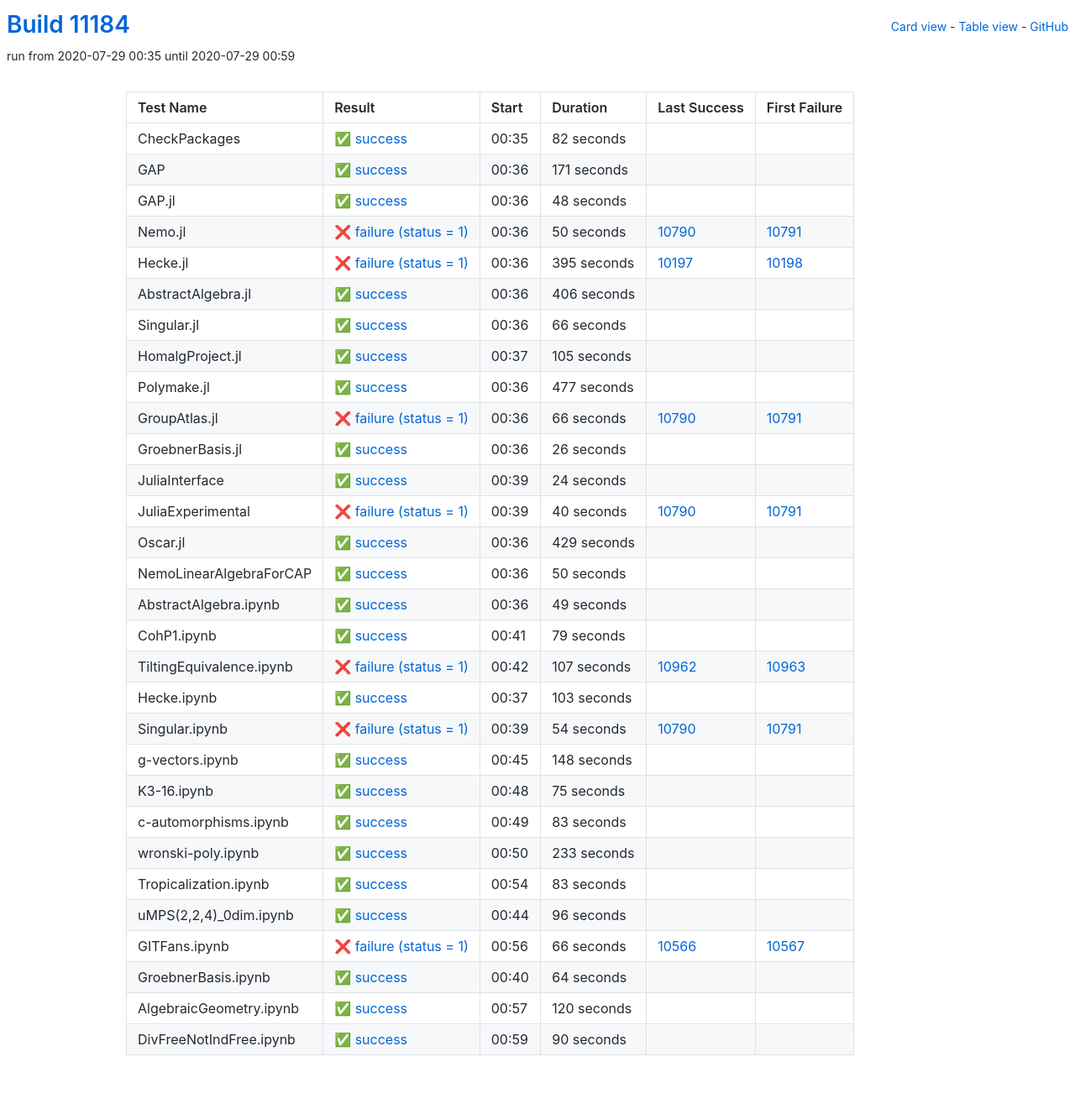
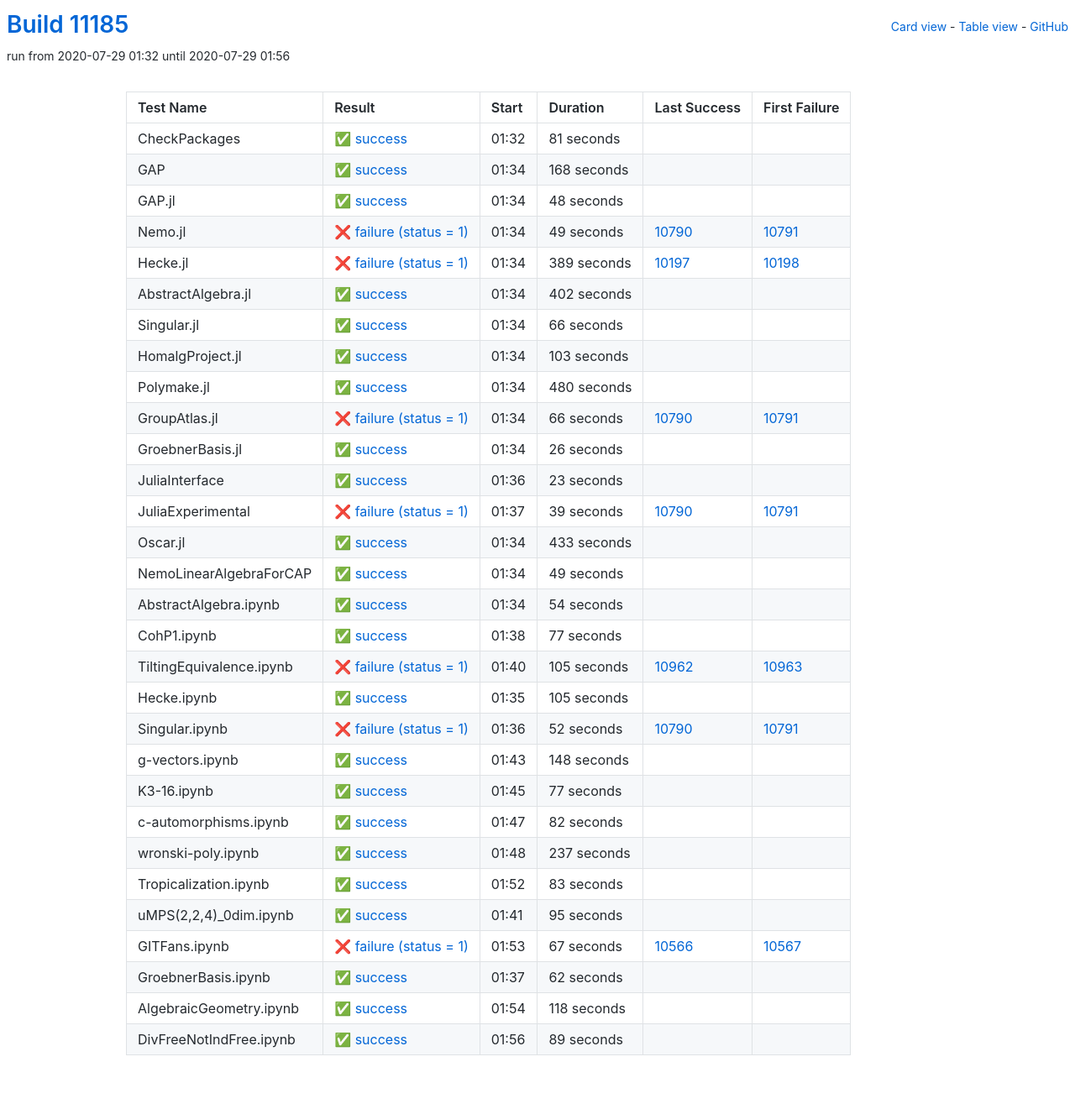
Before and after one commit to oscar-system/oscar-ci-status, a Jekyll site: the page built from table.html, in a window 1280 px wide. Shown: the whole page at 84% size. Built offline with Jekyll 4.4.1, drawn with Linux system fonts in a browser that asks for light colours.

Commit message:
Build #11185

```diff
--- a/_data/ci.yml
+++ b/_data/ci.yml
@@ -1,6 +1,6 @@
 ---
-build: 11184
-build_url: https://oscarci.mathematik.uni-kl.de/job/oscar/11184/
+build: 11185
+build_url: https://oscarci.mathematik.uni-kl.de/job/oscar/11185/
 job: oscar
 organization: oscar-system
 repo: oscar-ci-status
@@ -8,32 +8,32 @@
 tests:
 - name: CheckPackages
   id: checkpackages
-  log: https://oscarci.mathematik.uni-kl.de/job/oscar/11184/artifact/logs/build-11184/CheckPackages.log
-  start: 2020-07-29 00:35
+  log: https://oscarci.mathematik.uni-kl.de/job/oscar/11185/artifact/logs/build-11185/CheckPackages.log
+  start: 2020-07-29 01:32
   success: true
   exitcode: 0
   status: success
-  duration: 82
+  duration: 81
   last_success: false
   last_success_url:
   first_failure: false
   first_failure_url:
 - name: GAP
   id: gap
-  log: https://oscarci.mathematik.uni-kl.de/job/oscar/11184/artifact/logs/build-11184/GAP.log
-  start: 2020-07-29 00:36
+  log: https://oscarci.mathematik.uni-kl.de/job/oscar/11185/artifact/logs/build-11185/GAP.log
+  start: 2020-07-29 01:34
   success: true
   exitcode: 0
   status: success
-  duration: 171
+  duration: 168
   last_success: false
   last_success_url:
   first_failure: false
   first_failure_url:
 - name: GAP.jl
   id: gap-jl
-  log: https://oscarci.mathematik.uni-kl.de/job/oscar/11184/artifact/logs/build-11184/GAP.jl.log
-  start: 2020-07-29 00:36
+  log: https://oscarci.mathematik.uni-kl.de/job/oscar/11185/artifact/logs/build-11185/GAP.jl.log
+  start: 2020-07-29 01:34
   success: true
   exitcode: 0
   status: success
@@ -44,44 +44,44 @@
   first_failure_url:
 - name: Nemo.jl
   id: nemo-jl
-  log: https://oscarci.mathematik.uni-kl.de/job/oscar/11184/artifact/logs/build-11184/Nemo.jl.log
-  start: 2020-07-29 00:36
+  log: https://oscarci.mathematik.uni-kl.de/job/oscar/11185/artifact/logs/build-11185/Nemo.jl.log
+  start: 2020-07-29 01:34
   success: false
   exitcode: 1
   status: failure
-  duration: 50
+  duration: 49
   last_success: 10790
   last_success_url: https://oscarci.mathematik.uni-kl.de/job/oscar/10790/
   first_failure: 10791
   first_failure_url: https://oscarci.mathematik.uni-kl.de/job/oscar/10791/
 - name: Hecke.jl
   id: hecke-jl
-  log: https://oscarci.mathematik.uni-kl.de/job/oscar/11184/artifact/logs/build-11184/Hecke.jl.log
-  start: 2020-07-29 00:36
+  log: https://oscarci.mathematik.uni-kl.de/job/oscar/11185/artifact/logs/build-11185/Hecke.jl.log
+  start: 2020-07-29 01:34
   success: false
   exitcode: 1
   status: failure
-  duration: 395
+  duration: 389
   last_success: 10197
   last_success_url: https://oscarci.mathematik.uni-kl.de/job/oscar/10197/
   first_failure: 10198
   first_failure_url: https://oscarci.mathematik.uni-kl.de/job/oscar/10198/
 - name: AbstractAlgebra.jl
   id: abstractalgebra-jl
-  log: https://oscarci.mathematik.uni-kl.de/job/oscar/11184/artifact/logs/build-11184/AbstractAlgebra.jl.log
-  start: 2020-07-29 00:36
+  log: https://oscarci.mathematik.uni-kl.de/job/oscar/11185/artifact/logs/build-11185/AbstractAlgebra.jl.log
+  start: 2020-07-29 01:34
   success: true
   exitcode: 0
   status: success
-  duration: 406
+  duration: 402
   last_success: false
   last_success_url:
   first_failure: false
   first_failure_url:
 - name: Singular.jl
   id: singular-jl
-  log: https://oscarci.mathematik.uni-kl.de/job/oscar/11184/artifact/logs/build-11184/Singular.jl.log
-  start: 2020-07-29 00:36
+  log: https://oscarci.mathematik.uni-kl.de/job/oscar/11185/artifact/logs/build-11185/Singular.jl.log
+  start: 2020-07-29 01:34
   success: true
   exitcode: 0
   status: success
@@ -92,32 +92,32 @@
   first_failure_url:
 - name: HomalgProject.jl
   id: homalgproject-jl
-  log: https://oscarci.mathematik.uni-kl.de/job/oscar/11184/artifact/logs/build-11184/HomalgProject.jl.log
-  start: 2020-07-29 00:37
+  log: https://oscarci.mathematik.uni-kl.de/job/oscar/11185/artifact/logs/build-11185/HomalgProject.jl.log
+  start: 2020-07-29 01:34
   success: true
   exitcode: 0
   status: success
-  duration: 105
+  duration: 103
   last_success: false
   last_success_url:
   first_failure: false
   first_failure_url:
 - name: Polymake.jl
   id: polymake-jl
-  log: https://oscarci.mathematik.uni-kl.de/job/oscar/11184/artifact/logs/build-11184/Polymake.jl.log
-  start: 2020-07-29 00:36
+  log: https://oscarci.mathematik.uni-kl.de/job/oscar/11185/artifact/logs/build-11185/Polymake.jl.log
+  start: 2020-07-29 01:34
   success: true
   exitcode: 0
   status: success
-  duration: 477
+  duration: 480
   last_success: false
   last_success_url:
   first_failure: false
   first_failure_url:
 - name: GroupAtlas.jl
   id: groupatlas-jl
-  log: https://oscarci.mathematik.uni-kl.de/job/oscar/11184/artifact/logs/build-11184/GroupAtlas.jl.log
-  start: 2020-07-29 00:36
+  log: https://oscarci.mathematik.uni-kl.de/job/oscar/11185/artifact/logs/build-11185/GroupAtlas.jl.log
+  start: 2020-07-29 01:34
   success: false
   exitcode: 1
   status: failure
@@ -128,8 +128,8 @@
   first_failure_url: https://oscarci.mathematik.uni-kl.de/job/oscar/10791/
 - name: GroebnerBasis.jl
   id: groebnerbasis-jl
-  log: https://oscarci.mathematik.uni-kl.de/job/oscar/11184/artifact/logs/build-11184/GroebnerBasis.jl.log
-  start: 2020-07-29 00:36
+  log: https://oscarci.mathematik.uni-kl.de/job/oscar/11185/artifact/logs/build-11185/GroebnerBasis.jl.log
+  start: 2020-07-29 01:34
   success: true
   exitcode: 0
   status: success
@@ -140,56 +140,44 @@
   first_failure_url:
 - name: JuliaInterface
   id: juliainterface
-  log: https://oscarci.mathematik.uni-kl.de/job/oscar/11184/artifact/logs/build-11184/JuliaInterface.log
-  start: 2020-07-29 00:39
+  log: https://oscarci.mathematik.uni-kl.de/job/oscar/11185/artifact/logs/build-11185/JuliaInterface.log
+  start: 2020-07-29 01:36
   success: true
   exitcode: 0
   status: success
-  duration: 24
+  duration: 23
   last_success: false
   last_success_url:
   first_failure: false
   first_failure_url:
 - name: JuliaExperimental
   id: juliaexperimental
-  log: https://oscarci.mathematik.uni-kl.de/job/oscar/11184/artifact/logs/build-11184/JuliaExperimental.log
-  start: 2020-07-29 00:39
+  log: https://oscarci.mathematik.uni-kl.de/job/oscar/11185/artifact/logs/build-11185/JuliaExperimental.log
+  start: 2020-07-29 01:37
   success: false
   exitcode: 1
   status: failure
-  duration: 40
+  duration: 39
   last_success: 10790
   last_success_url: https://oscarci.mathematik.uni-kl.de/job/oscar/10790/
   first_failure: 10791
   first_failure_url: https://oscarci.mathematik.uni-kl.de/job/oscar/10791/
 - name: Oscar.jl
   id: oscar-jl
-  log: https://oscarci.mathematik.uni-kl.de/job/oscar/11184/artifact/logs/build-11184/Oscar.jl.log
-  start: 2020-07-29 00:36
+  log: https://oscarci.mathematik.uni-kl.de/job/oscar/11185/artifact/logs/build-11185/Oscar.jl.log
+  start: 2020-07-29 01:34
   success: true
   exitcode: 0
   status: success
-  duration: 429
+  duration: 433
   last_success: false
   last_success_url:
   first_failure: false
   first_failure_url:
 - name: NemoLinearAlgebraForCAP
   id: nemolinearalgebraforcap
-  log: https://oscarci.mathematik.uni-kl.de/job/oscar/11184/artifact/logs/build-11184/NemoLinearAlgebraForCAP.log
-  start: 2020-07-29 00:36
-  success: true
-  exitcode: 0
-  status: success
-  duration: 50
-  last_success: false
-  last_success_url:
-  first_failure: false
-  first_failure_url:
-- name: AbstractAlgebra.ipynb
-  id: abstractalgebra-ipynb
-  log: https://oscarci.mathematik.uni-kl.de/job/oscar/11184/artifact/logs/build-11184/AbstractAlgebra.ipynb.log
-  start: 2020-07-29 00:36
+  log: https://oscarci.mathematik.uni-kl.de/job/oscar/11185/artifact/logs/build-11185/NemoLinearAlgebraForCAP.log
+  start: 2020-07-29 01:34
   success: true
   exitcode: 0
   status: success
@@ -198,58 +186,70 @@
   last_success_url:
   first_failure: false
   first_failure_url:
-- name: CohP1.ipynb
-  id: cohp1-ipynb
-  log: https://oscarci.mathematik.uni-kl.de/job/oscar/11184/artifact/logs/build-11184/CohP1.ipynb.log
-  start: 2020-07-29 00:41
+- name: AbstractAlgebra.ipynb
+  id: abstractalgebra-ipynb
+  log: https://oscarci.mathematik.uni-kl.de/job/oscar/11185/artifact/logs/build-11185/AbstractAlgebra.ipynb.log
+  start: 2020-07-29 01:34
   success: true
   exitcode: 0
   status: success
-  duration: 79
+  duration: 54
+  last_success: false
+  last_success_url:
+  first_failure: false
+  first_failure_url:
+- name: CohP1.ipynb
+  id: cohp1-ipynb
+  log: https://oscarci.mathematik.uni-kl.de/job/oscar/11185/artifact/logs/build-11185/CohP1.ipynb.log
+  start: 2020-07-29 01:38
+  success: true
+  exitcode: 0
+  status: success
+  duration: 77
   last_success: false
   last_success_url:
   first_failure: false
   first_failure_url:
 - name: TiltingEquivalence.ipynb
   id: tiltingequivalence-ipynb
-  log: https://oscarci.mathematik.uni-kl.de/job/oscar/11184/artifact/logs/build-11184/TiltingEquivalence.ipynb.log
-  start: 2020-07-29 00:42
+  log: https://oscarci.mathematik.uni-kl.de/job/oscar/11185/artifact/logs/build-11185/TiltingEquivalence.ipynb.log
+  start: 2020-07-29 01:40
   success: false
   exitcode: 1
   status: failure
-  duration: 107
+  duration: 105
   last_success: 10962
   last_success_url: https://oscarci.mathematik.uni-kl.de/job/oscar/10962/
   first_failure: 10963
   first_failure_url: https://oscarci.mathematik.uni-kl.de/job/oscar/10963/
 - name: Hecke.ipynb
   id: hecke-ipynb
-  log: https://oscarci.mathematik.uni-kl.de/job/oscar/11184/artifact/logs/build-11184/Hecke.ipynb.log
-  start: 2020-07-29 00:37
+  log: https://oscarci.mathematik.uni-kl.de/job/oscar/11185/artifact/logs/build-11185/Hecke.ipynb.log
+  start: 2020-07-29 01:35
   success: true
   exitcode: 0
   status: success
-  duration: 103
+  duration: 105
   last_success: false
   last_success_url:
   first_failure: false
   first_failure_url:
 - name: Singular.ipynb
   id: singular-ipynb
-  log: https://oscarci.mathematik.uni-kl.de/job/oscar/11184/artifact/logs/build-11184/Singular.ipynb.log
-  start: 2020-07-29 00:39
+  log: https://oscarci.mathematik.uni-kl.de/job/oscar/11185/artifact/logs/build-11185/Singular.ipynb.log
+  start: 2020-07-29 01:36
   success: false
   exitcode: 1
   status: failure
-  duration: 54
+  duration: 52
   last_success: 10790
   last_success_url: https://oscarci.mathematik.uni-kl.de/job/oscar/10790/
   first_failure: 10791
   first_failure_url: https://oscarci.mathematik.uni-kl.de/job/oscar/10791/
 - name: g-vectors.ipynb
   id: g-vectors-ipynb
-  log: https://oscarci.mathematik.uni-kl.de/job/oscar/11184/artifact/logs/build-11184/g-vectors.ipynb.log
-  start: 2020-07-29 00:45
+  log: https://oscarci.mathematik.uni-kl.de/job/oscar/11185/artifact/logs/build-11185/g-vectors.ipynb.log
+  start: 2020-07-29 01:43
   success: true
   exitcode: 0
   status: success
@@ -260,44 +260,44 @@
   first_failure_url:
 - name: K3-16.ipynb
   id: k3-16-ipynb
-  log: https://oscarci.mathematik.uni-kl.de/job/oscar/11184/artifact/logs/build-11184/K3-16.ipynb.log
-  start: 2020-07-29 00:48
+  log: https://oscarci.mathematik.uni-kl.de/job/oscar/11185/artifact/logs/build-11185/K3-16.ipynb.log
+  start: 2020-07-29 01:45
   success: true
   exitcode: 0
   status: success
-  duration: 75
+  duration: 77
   last_success: false
   last_success_url:
   first_failure: false
   first_failure_url:
 - name: c-automorphisms.ipynb
   id: c-automorphisms-ipynb
-  log: https://oscarci.mathematik.uni-kl.de/job/oscar/11184/artifact/logs/build-11184/c-automorphisms.ipynb.log
-  start: 2020-07-29 00:49
+  log: https://oscarci.mathematik.uni-kl.de/job/oscar/11185/artifact/logs/build-11185/c-automorphisms.ipynb.log
+  start: 2020-07-29 01:47
   success: true
   exitcode: 0
   status: success
-  duration: 83
+  duration: 82
   last_success: false
   last_success_url:
   first_failure: false
   first_failure_url:
 - name: wronski-poly.ipynb
   id: wronski-poly-ipynb
-  log: https://oscarci.mathematik.uni-kl.de/job/oscar/11184/artifact/logs/build-11184/wronski-poly.ipynb.log
-  start: 2020-07-29 00:50
+  log: https://oscarci.mathematik.uni-kl.de/job/oscar/11185/artifact/logs/build-11185/wronski-poly.ipynb.log
+  start: 2020-07-29 01:48
   success: true
   exitcode: 0
   status: success
-  duration: 233
+  duration: 237
   last_success: false
   last_success_url:
   first_failure: false
   first_failure_url:
 - name: Tropicalization.ipynb
   id: tropicalization-ipynb
-  log: https://oscarci.mathematik.uni-kl.de/job/oscar/11184/artifact/logs/build-11184/Tropicalization.ipynb.log
-  start: 2020-07-29 00:54
+  log: https://oscarci.mathematik.uni-kl.de/job/oscar/11185/artifact/logs/build-11185/Tropicalization.ipynb.log
+  start: 2020-07-29 01:52
   success: true
   exitcode: 0
   status: success
@@ -308,60 +308,60 @@
   first_failure_url:
 - name: uMPS(2,2,4)_0dim.ipynb
   id: umps-2-2-4-0dim-ipynb
-  log: https://oscarci.mathematik.uni-kl.de/job/oscar/11184/artifact/logs/build-11184/uMPS-2-2-4-_0dim.ipynb.log
-  start: 2020-07-29 00:44
+  log: https://oscarci.mathematik.uni-kl.de/job/oscar/11185/artifact/logs/build-11185/uMPS-2-2-4-_0dim.ipynb.log
+  start: 2020-07-29 01:41
   success: true
   exitcode: 0
   status: success
-  duration: 96
+  duration: 95
   last_success: false
   last_success_url:
   first_failure: false
   first_failure_url:
 - name: GITFans.ipynb
   id: gitfans-ipynb
-  log: https://oscarci.mathematik.uni-kl.de/job/oscar/11184/artifact/logs/build-11184/GITFans.ipynb.log
-  start: 2020-07-29 00:56
+  log: https://oscarci.mathematik.uni-kl.de/job/oscar/11185/artifact/logs/build-11185/GITFans.ipynb.log
+  start: 2020-07-29 01:53
   success: false
   exitcode: 1
   status: failure
-  duration: 66
+  duration: 67
   last_success: 10566
   last_success_url: https://oscarci.mathematik.uni-kl.de/job/oscar/10566/
   first_failure: 10567
   first_failure_url: https://oscarci.mathematik.uni-kl.de/job/oscar/10567/
 - name: GroebnerBasis.ipynb
   id: groebnerbasis-ipynb
-  log: https://oscarci.mathematik.uni-kl.de/job/oscar/11184/artifact/logs/build-11184/GroebnerBasis.ipynb.log
-  start: 2020-07-29 00:40
+  log: https://oscarci.mathematik.uni-kl.de/job/oscar/11185/artifact/logs/build-11185/GroebnerBasis.ipynb.log
+  start: 2020-07-29 01:37
   success: true
   exitcode: 0
   status: success
-  duration: 64
+  duration: 62
   last_success: false
   last_success_url:
   first_failure: false
   first_failure_url:
 - name: AlgebraicGeometry.ipynb
   id: algebraicgeometry-ipynb
-  log: https://oscarci.mathematik.uni-kl.de/job/oscar/11184/artifact/logs/build-11184/AlgebraicGeometry.ipynb.log
-  start: 2020-07-29 00:57
+  log: https://oscarci.mathematik.uni-kl.de/job/oscar/11185/artifact/logs/build-11185/AlgebraicGeometry.ipynb.log
+  start: 2020-07-29 01:54
   success: true
   exitcode: 0
   status: success
-  duration: 120
+  duration: 118
   last_success: false
   last_success_url:
   first_failure: false
   first_failure_url:
 - name: DivFreeNotIndFree.ipynb
   id: divfreenotindfree-ipynb
-  log: https://oscarci.mathematik.uni-kl.de/job/oscar/11184/artifact/logs/build-11184/DivFreeNotIndFree.ipynb.log
-  start: 2020-07-29 00:59
+  log: https://oscarci.mathematik.uni-kl.de/job/oscar/11185/artifact/logs/build-11185/DivFreeNotIndFree.ipynb.log
+  start: 2020-07-29 01:56
   success: true
   exitcode: 0
   status: success
-  duration: 90
+  duration: 89
   last_success: false
   last_success_url:
   first_failure: false
```
Also changed, not shown: README.md.
